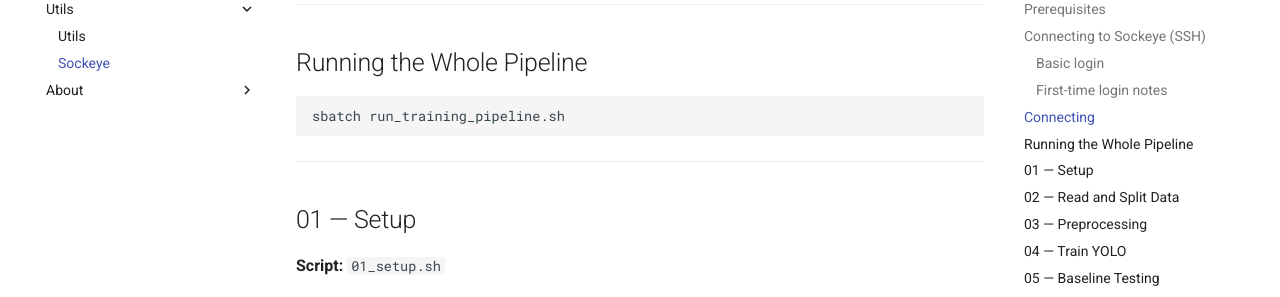
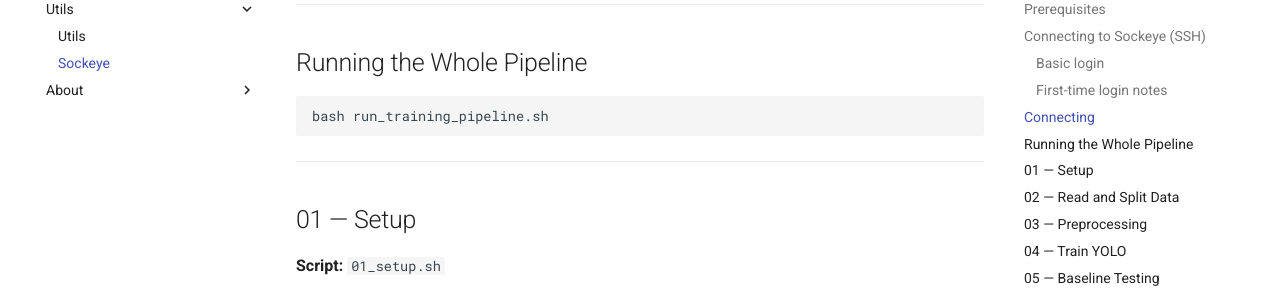
Before and after one commit to UBC-AWP/mooVision, an MkDocs documentation site: the page built from docs/utils/sockeye.md, in a window 1280 px wide and 900 px high, scrolled down 2364 px. Shown: the part 153-450 px from the top of the window. Built offline with MkDocs 1.6.1 and Material for MkDocs 9.7.7, drawn with Linux system fonts in a browser that asks for light colours.

Commit message:
update mkdocs

````diff
--- a/docs/utils/sockeye.md
+++ b/docs/utils/sockeye.md
@@ -83,7 +83,7 @@
 ## Running the Whole Pipeline
 
 ```bash
-sbatch run_training_pipeline.sh
+bash run_training_pipeline.sh
 ```
 
 ---
--- a/mkdocs.yml
+++ b/mkdocs.yml
@@ -44,10 +44,10 @@
   - Model Pipeline:
     - Reading In Data: pipeline/reading_in_data/read_all_clips_index.md
     - Splitting Data: pipeline/data_splitting/data_splitting.md
+    - Baseline: pipeline/models/baseline.md
     - Preprocessing: pipeline/preprocessing/preprocessing.md
     - Training:
       - YOLO: pipeline/training/training_yolo.md
-    - Baseline: pipeline/models/baseline.md
     - Model Evaluation: pipeline/evaluation/evaluation.md
     - Clipping: pipeline/generating_clips/clipping.md
   - Utils:
````
